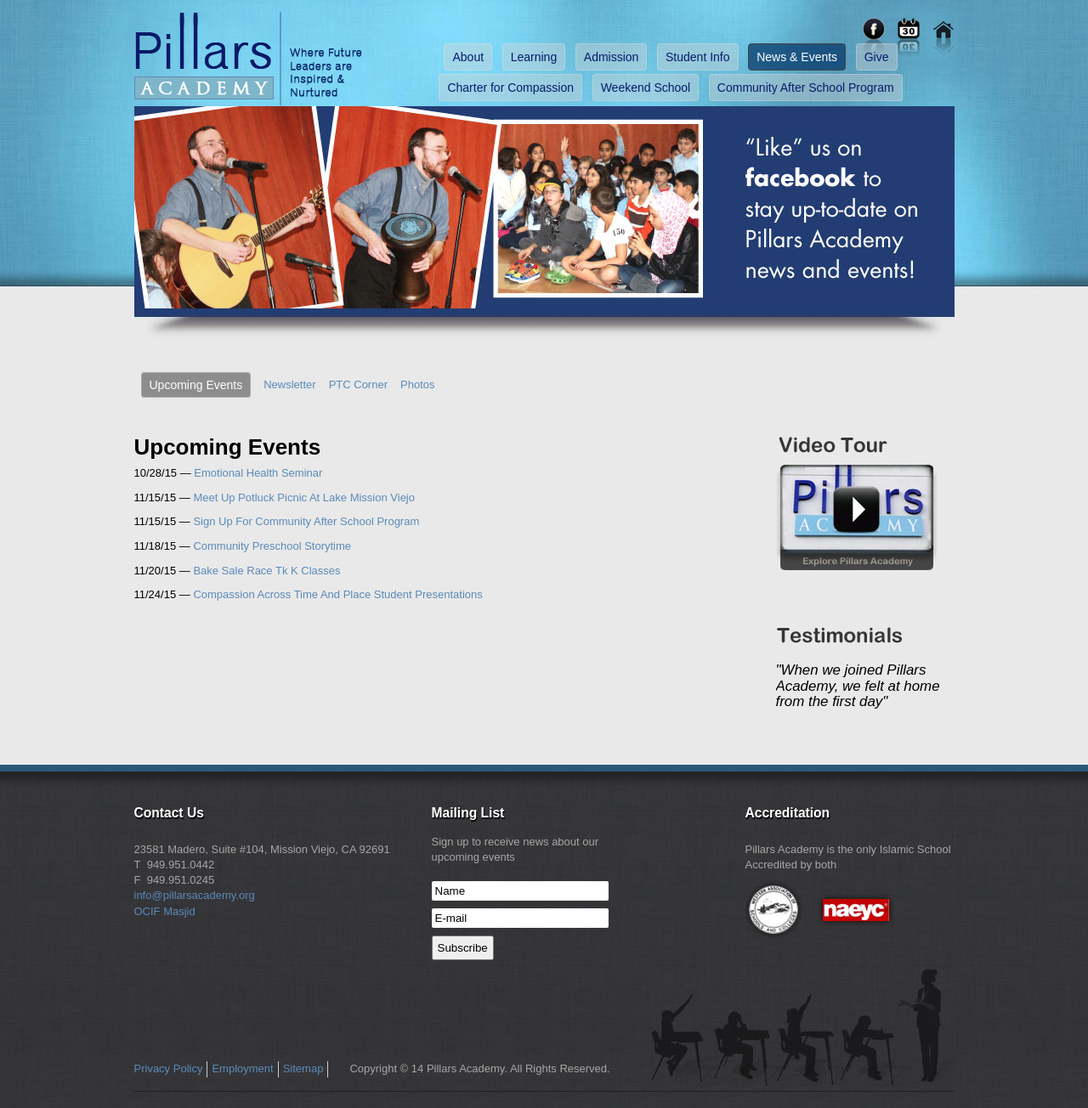
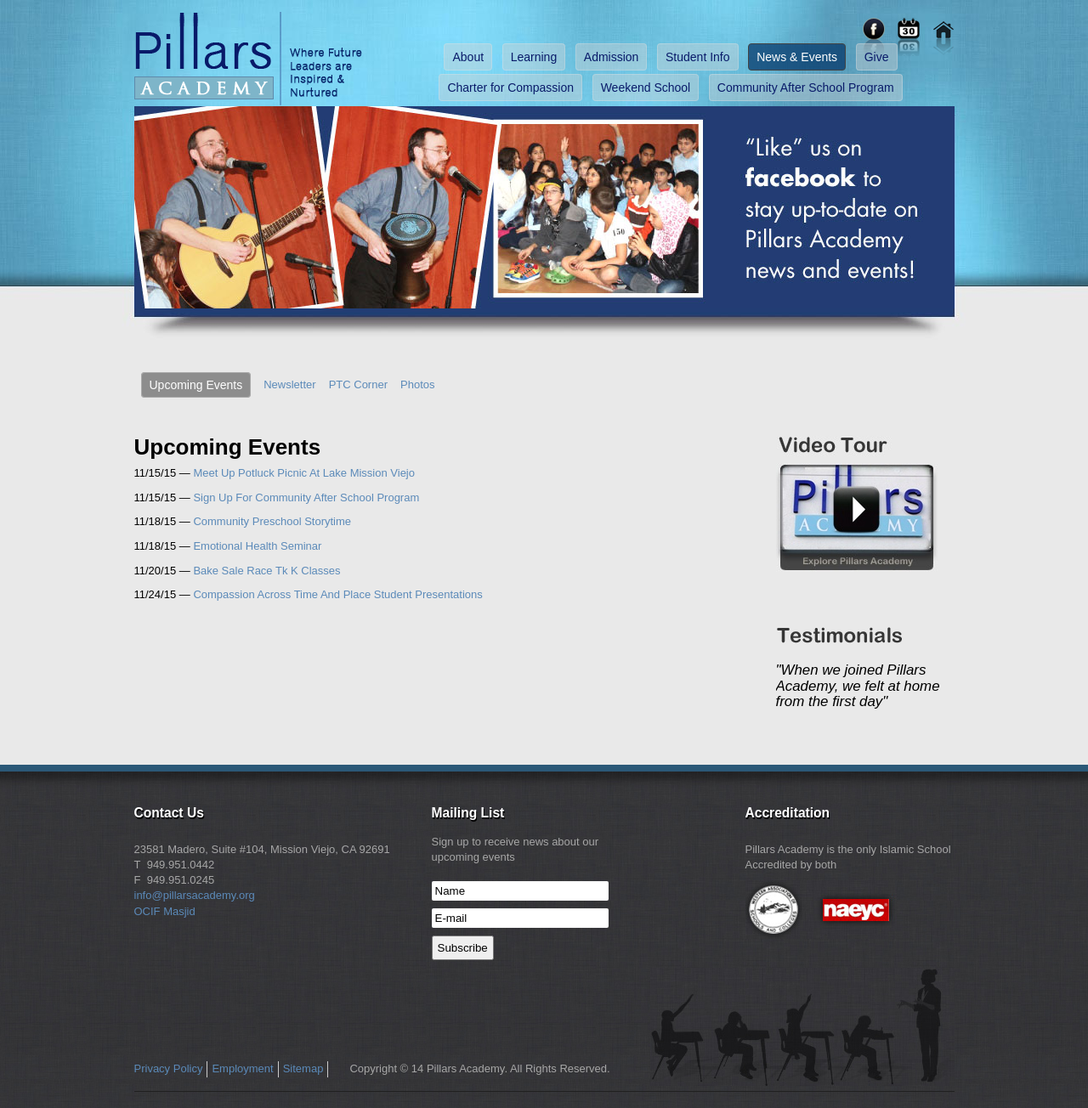
Before and after one commit to pillarsacademy/pillarsacademy.github.io, a Jekyll site: the page built from news/upcoming-events.md, in a window 1280 px wide. Shown: the whole page at 85% size. Built offline with Jekyll 4.4.1, drawn with Linux system fonts in a browser that asks for light colours; nearby versions of some CDN libraries; Markdown is read by kramdown in place of the engine named in the settings.

Commit message:
Update and rename 2015-10-28-Emotional-Health-Seminar.md to 2015-11-18-Emotional-Health-Seminar.md

```diff
--- a/news/upcoming-events/_posts/2015-10-28-Emotional-Health-Seminar.md
+++ b/news/upcoming-events/_posts/2015-11-18-Emotional-Health-Seminar.md
@@ -1,4 +1,4 @@
 ---
-
+Additional classes added! Come 11/18 8a-9am!
 
 <img src="https://cloud.githubusercontent.com/assets/11180395/10551295/f9f62d9a-7400-11e5-9b4b-b2b1f419bcc5.jpg" width="400" />
```
